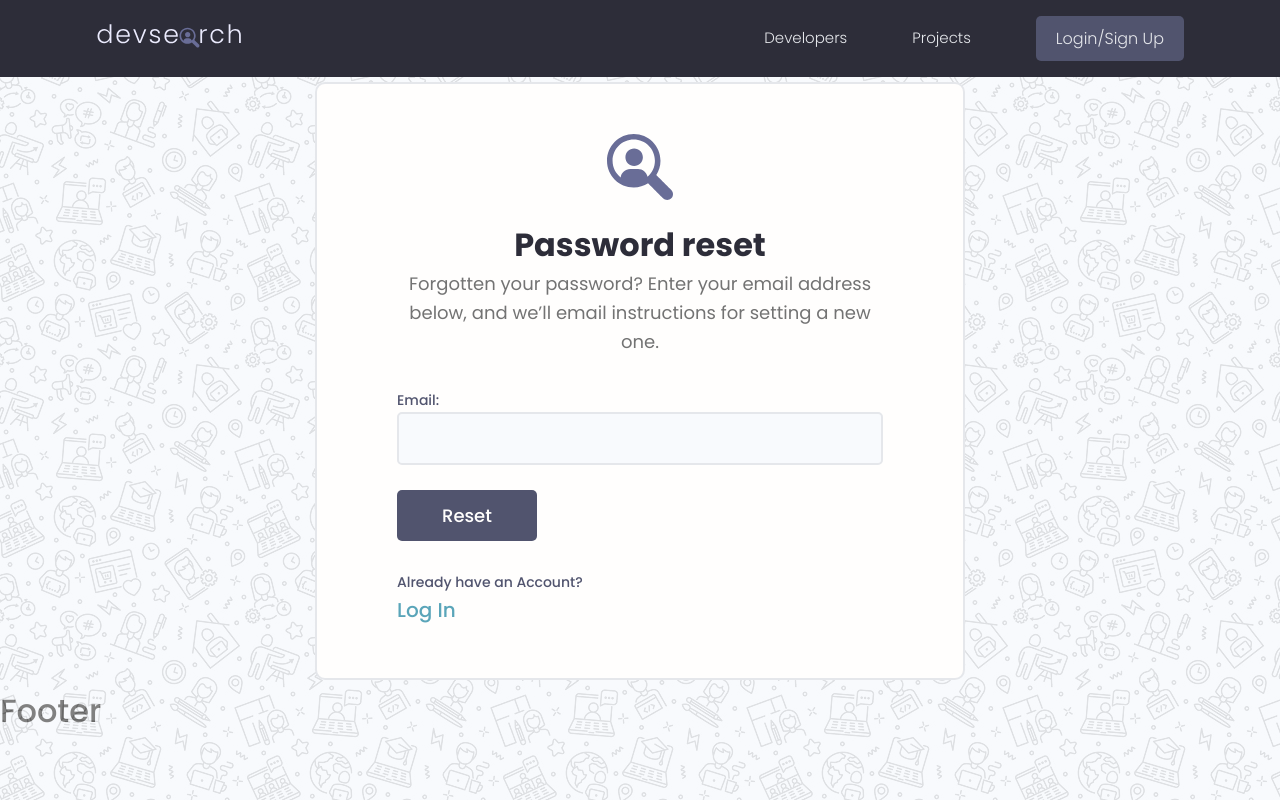
After one commit to anuragabcr/DevMingle, a Django app: page /password_reset/ in a window 1280 px wide. The commit adds this page. Run offline with Django 4.2, Linux system fonts and the light colour scheme.

Commit message:
email and forget password

```diff
--- a/devmingle/urls.py
+++ b/devmingle/urls.py
@@ -1,5 +1,6 @@
 from django.contrib import admin
 from django.urls import path, include
+from django.contrib.auth import views as auth_views
 
 from django.conf import settings
 from django.conf.urls.static import static
@@ -8,6 +9,14 @@ urlpatterns = [
     path('admin/', admin.site.urls),
     path('', include('projects.urls')),
     path('users/', include('users.urls')),
+    path('password_reset/', auth_views.PasswordResetView.as_view(template_name='password_reset.html'),
+         name='password_reset'),
+    path('password_reset/done/', auth_views.PasswordResetDoneView.as_view(template_name='password_reset_done.html'),
+         name='password_reset_done'),
+    path('reset/<uidb64>/<token>/', auth_views.PasswordResetConfirmView.as_view(template_name='password_reset_confirm.html'),
+         name='password_reset_confirm'),
+    path('reset/done/', auth_views.PasswordResetCompleteView.as_view(template_name='password_reset_complete.html'),
+         name='password_reset_complete'),
 ]
 
 urlpatterns += static(settings.MEDIA_URL, document_root=settings.MEDIA_ROOT)
--- /dev/null
+++ b/templates/password_reset.html
@@ -0,0 +1,50 @@
+{% extends 'main.html' %}
+{% load static %}
+
+{% block content %}
+
+<style>
+  input[type='email'] {
+    min-width: 24rem;
+    width: 100%;
+    padding: 1.2rem 1.5rem;
+    border-radius: 0.5rem;
+    border: 2px solid var(--color-light);
+    transition: all 0.3s ease-in-out;
+    background-color: var(--color-bg);
+  }
+
+  input[type='email']:focus,
+  input[type='email']:active {
+    outline: none;
+    border: 2px solid var(--color-main);
+  }
+</style>
+
+<div class="auth">
+      <div class="card">
+        <div class="auth__header text-center">
+          <a href="/">
+            <img src="{% static 'images/icon.svg' %}" alt="icon" />
+          </a>
+          <h3>Password reset</h3>
+          <p>Forgotten your password? Enter your email address below, and we’ll email instructions for setting a new one.</p>
+        </div>
+
+        <form method="post" class="form auth__form">
+          {% csrf_token %}
+            <div class="form__field">
+                {{form.as_p}}
+            </div>
+          <div class="auth__actions">
+            <input class="btn btn--sub btn--lg" type="submit" value="Reset" />
+          </div>
+        </form>
+        <div class="auth__alternative">
+          <p>Already have an Account?</p>
+          <a href="{% url 'login' %}">Log In</a>
+        </div>
+      </div>
+    </div>
+
+{% endblock content %}
--- a/users/templates/users/login_register.html
+++ b/users/templates/users/login_register.html
@@ -71,7 +71,7 @@
           </div>
           <div class="auth__actions">
             <input class="btn btn--sub btn--lg" type="submit" value="Log In" />
-            <a href="forgetpassword.html">Forget Password?</a>
+            <a href="{% url 'password_reset' %}">Forget Password?</a>
           </div>
         </form>
         <div class="auth__alternative">
```
Also changed, not shown: devmingle/settings.py (+7 -0 lines), templates/password_reset_complete.html (added, +24 -0 lines), templates/password_reset_confirm.html (added, +46 -0 lines), templates/password_reset_done.html (added, +25 -0 lines), users/signals.py (+9 -0 lines), db.sqlite3.
